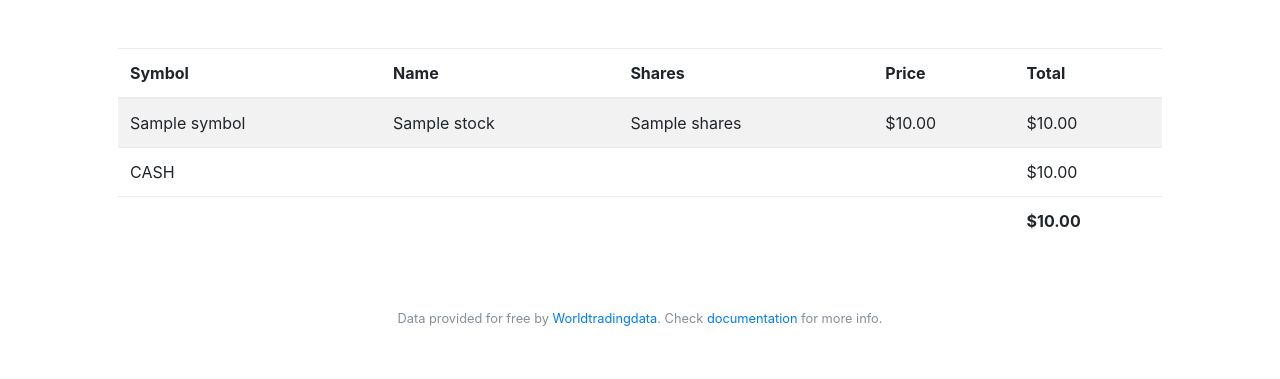
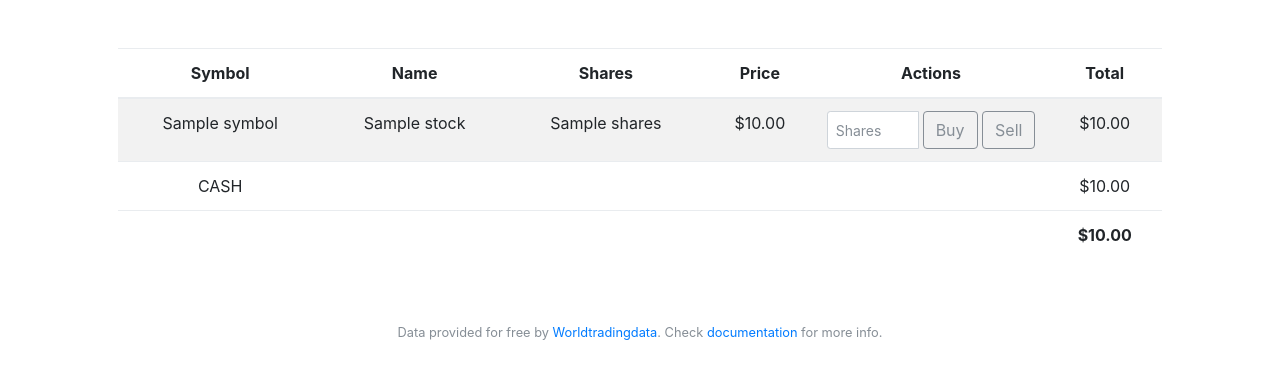
Before and after one commit to sliceyounice/cs50finance, a Flask app: template templates/portfolio.html in a window 1280 px wide. Shown: the part 76-455 px from the top of the page. Run offline with Flask 2, Linux system fonts and the light colour scheme; the template is opened without the code that fills it: most values are stand-ins (such as "Sample title", 1, 10 or a date in 2020); some libraries are stand-ins or nearby versions.

Commit message:
buying and selling from portfolio page

```diff
--- a/static/script.js
+++ b/static/script.js
@@ -1,7 +1,20 @@
-function sendFormData (route, symbol, shares) {
+
+function sendFormData(route, element) {
     let xhr = new XMLHttpRequest();
-    let body = 'symbol='+encodeURIComponent(symbol)+'&shares='+encodeURIComponent(shares);
+    let symbol = element.closest('tr').getAttribute('datatype');
+    let shares = document.getElementById('shares').value;
+    let body = 'symbol=' + encodeURIComponent(symbol) + '&shares=' + encodeURIComponent(shares);
     xhr.open("POST", route, true);
     xhr.setRequestHeader('Content-type', 'application/x-www-form-urlencoded');
     xhr.send(body);
+    xhr.onload = function () {
+        location.reload();
+    }
 }
+
+document.querySelector('#buy').addEventListener('click', function () {
+    sendFormData('/buy', this);
+});
+document.querySelector('#sell').addEventListener('click', function () {
+    sendFormData('/sell', this);
+});
--- a/templates/layout.html
+++ b/templates/layout.html
@@ -16,7 +16,6 @@
         <script src="https://code.jquery.com/jquery-3.1.1.min.js"></script>
         <script src="https://cdnjs.cloudflare.com/ajax/libs/popper.js/1.12.3/umd/popper.min.js"></script>
         <script src="https://maxcdn.bootstrapcdn.com/bootstrap/4.0.0-beta.2/js/bootstrap.min.js"></script>
-        <script src ="../static/script.js"></script>
 
         <title>C$50 Finance: {% block title %}{% endblock %}</title>
 
@@ -64,8 +63,8 @@
         <footer class="small text-center text-muted">
             Data provided for free by <a href="https://www.worldtradingdata.com/">Worldtradingdata</a>.
             Check <a href="https://www.worldtradingdata.com/documentation#introduction"> documentation</a> for more info.
+
         </footer>
-
     </body>
 
 </html>
--- a/templates/portfolio.html
+++ b/templates/portfolio.html
@@ -1,42 +1,56 @@
 {% extends "layout.html" %}
-
 {% block title %}
     Quote
 {% endblock %}
 
 {% block main %}
 
-    <table class="table table-striped" style="text-align: left">
+    <table class="table table-striped">
         <thead>
         <tr>
             <th>Symbol</th>
             <th>Name</th>
             <th>Shares</th>
             <th>Price</th>
+            <th>Actions</th>
             <th>Total</th>
         </tr>
         </thead>
         <tfoot>
         <tr>
-            <td colspan="4"></td>
+            <td colspan="5"></td>
             <td style="font-weight: 700 ">{{ networth|usd }}</td>
         </tr>
         </tfoot>
         <tbody>
         {% for stock in portfolio %}
-            <tr>
+            <tr datatype="{{ stock['symbol'] }}">
                 <td>{{ stock['symbol'] }}</td>
                 <td>{{ stock['name'] }}</td>
                 <td>{{ stock['shares'] }}</td>
                 <td>{{ stock['price']|usd }}</td>
-                <td>{{ stock['total'] |usd}}</td>
+                <td>
+                    <div class="input-group input-group-sm">
+                        <input id="shares" autocomplete="off" class="form-control" min="1" name="shares" placeholder="Shares"
+                               type="number" style="width: 1em; margin-right: 4px"/>
+                        <div class="input-group-append">
+                            <button id="buy" class="btn btn-outline-secondary">Buy</button>
+                            <button id="sell" class="btn btn-outline-secondary">Sell</button>
+                        </div>
+                    </div>
+                </td>
+                <td>{{ stock['total'] |usd }}</td>
             </tr>
         {% endfor %}
         <tr>
-                <td colspan="4">CASH</td>
+            <td>CASH</td>
+            <td></td>
+            <td></td>
+            <td></td>
+            <td></td>
             <td>{{ cash|usd }}</td>
         </tr>
         </tbody>
     </table>
-
+<script src ="../static/script.js"></script>
 {% endblock %}
```
Also changed, not shown: templates/history.html (+6 -6 lines). Lines whose indentation alone changed are shown as unchanged.
